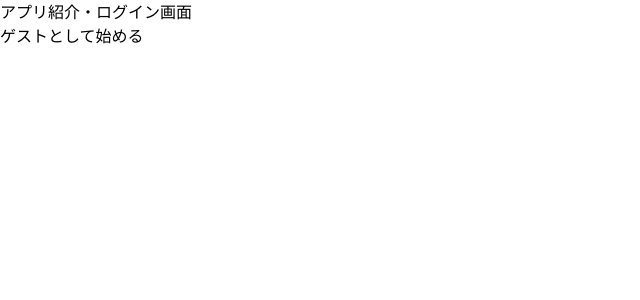
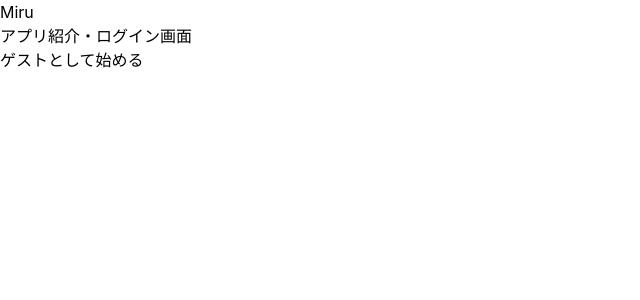
Before and after one commit to risa-h1108/Miru, a React (Vite) app: page / in a window 1280 px wide. Shown: the top 300 px of the page, without its empty margins (0-640 px from the left). Built offline with nearby package versions, Linux system fonts and the light colour scheme; no server answers.

Commit message:
feat: アプリタイトルを追加

```diff
--- a/src/pages/Home.tsx
+++ b/src/pages/Home.tsx
@@ -5,7 +5,8 @@ import { Link } from "react-router-dom";
 export default function Home() {
   return (
     <div>
-      <h1>アプリ紹介・ログイン画面</h1>
+      <h1>Miru</h1>
+      <h2>アプリ紹介・ログイン画面</h2>
       <Link to="/action">ゲストとして始める</Link>
     </div>
   );
```
